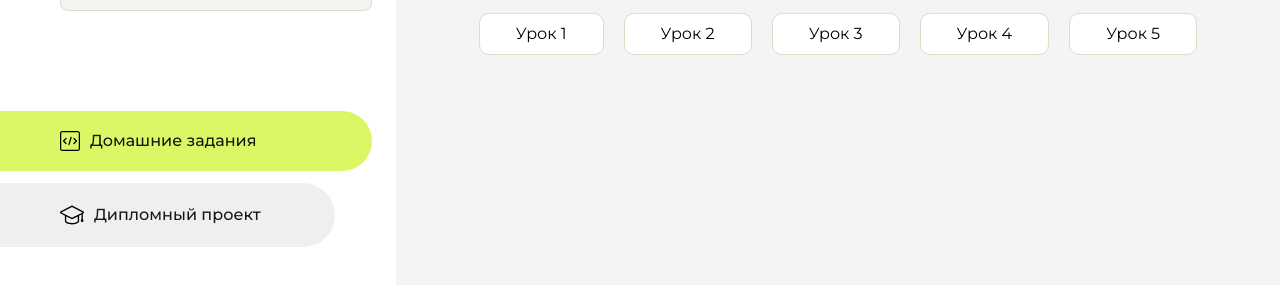
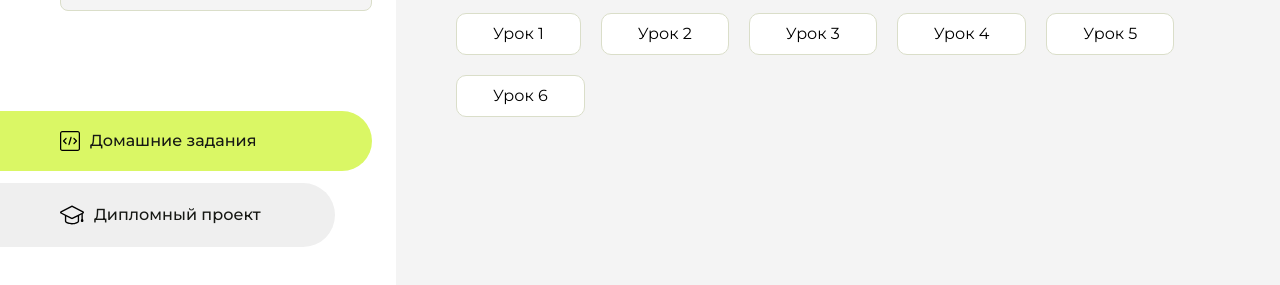
Before and after one commit to aro-student/homework, a plain HTML site: page index.html in a window 1280 px wide. Shown: the part 225-510 px from the top of the page. Drawn offline with Linux system fonts and the light colour scheme.

Commit message:
Update index.html

```diff
--- a/index.html
+++ b/index.html
@@ -107,6 +107,9 @@
                     <li class="content__list-item">
                         <a href="lesson 5">Урок 5</a>
                     </li>
+                    <li class="content__list-item">
+                        <a href="lesson 6">Урок 6</a>
+                    </li>
                 </ul>
             </div>
             <div class="content__block hidden" id="diplomBlock">
```
